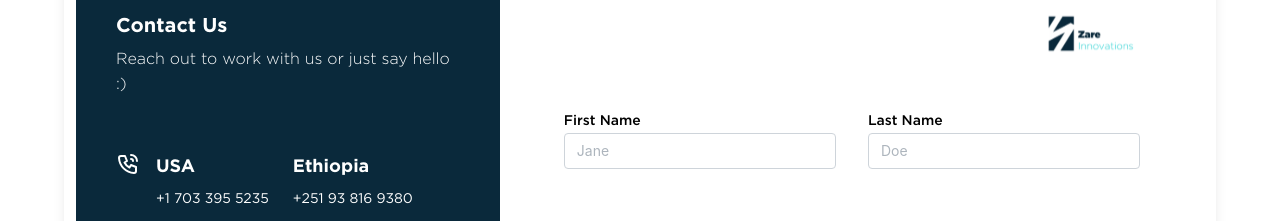
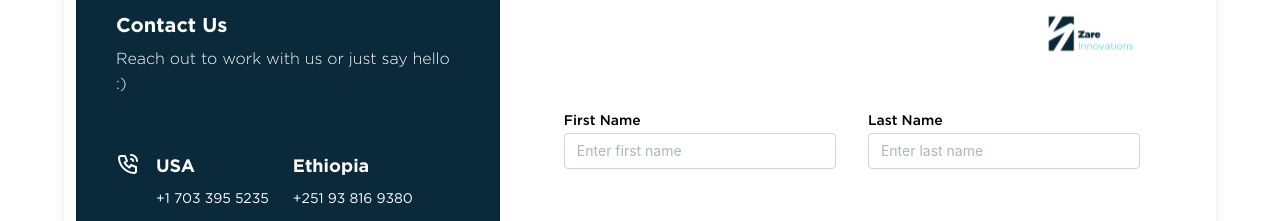
Before and after one commit to Zare-Innovations/zare-website, a Next.js app: page /our-works in a window 1280 px wide. Shown: the part 2440-2661 px from the top of the page. Built offline with nearby package versions, Linux system fonts and the light colour scheme.

Commit message:
update text

```diff
--- a/src/app/_components/contact-us.tsx
+++ b/src/app/_components/contact-us.tsx
@@ -107,7 +107,7 @@ export default function ContactUsForm() {
                   name="firstName"
                   label="First Name"
                   value={formData['firstName']}
-                  placeholder="Jane"
+                  placeholder="Enter first name"
                 />
                 {formErrors?.['firstName'] && (
                   <span className="text-red-400 text-sm">
@@ -121,7 +121,7 @@ export default function ContactUsForm() {
                   value={formData['lastName']}
                   name="lastName"
                   label="Last Name"
-                  placeholder="Doe"
+                  placeholder="Enter last name"
                 />
                 {formErrors?.['lastName'] && (
                   <span className="text-red-400 text-sm">
--- a/src/app/_components/works.tsx
+++ b/src/app/_components/works.tsx
@@ -31,7 +31,7 @@ const works = [
     anchor: 'technology-consulting',
   },
   {
-    title: 'Data Engineering',
+    title: 'Data Engineering & Insights',
     src: WorksFrame3,
     image: '/our-work/data-engineering.png',
     anchor: 'data-engineering',
--- a/src/app/our-works/_components/contact-us.tsx
+++ b/src/app/our-works/_components/contact-us.tsx
@@ -100,7 +100,7 @@ export default function ContactUs() {
                 name="firstName"
                 label="First Name"
                 value={formData['firstName']}
-                placeholder="Jane"
+                placeholder="Enter first name"
               />
               {formErrors?.['firstName'] && (
                 <span className="text-red-400 text-sm">
@@ -114,7 +114,7 @@ export default function ContactUs() {
                 value={formData['lastName']}
                 name="lastName"
                 label="Last Name"
-                placeholder="Doe"
+                placeholder="Enter last name"
               />
               {formErrors?.['lastName'] && (
                 <span className="text-red-400 text-sm">
```
